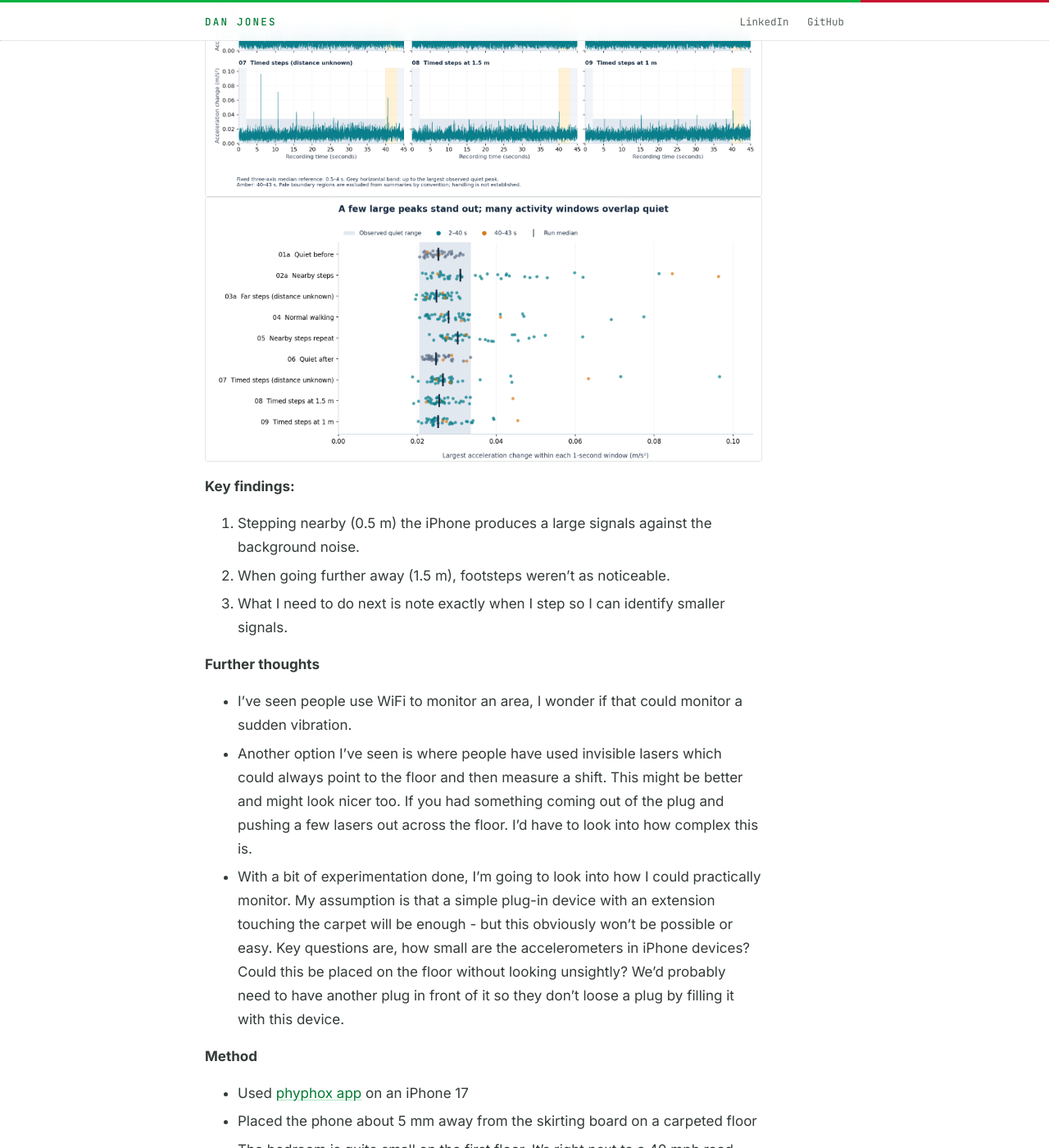
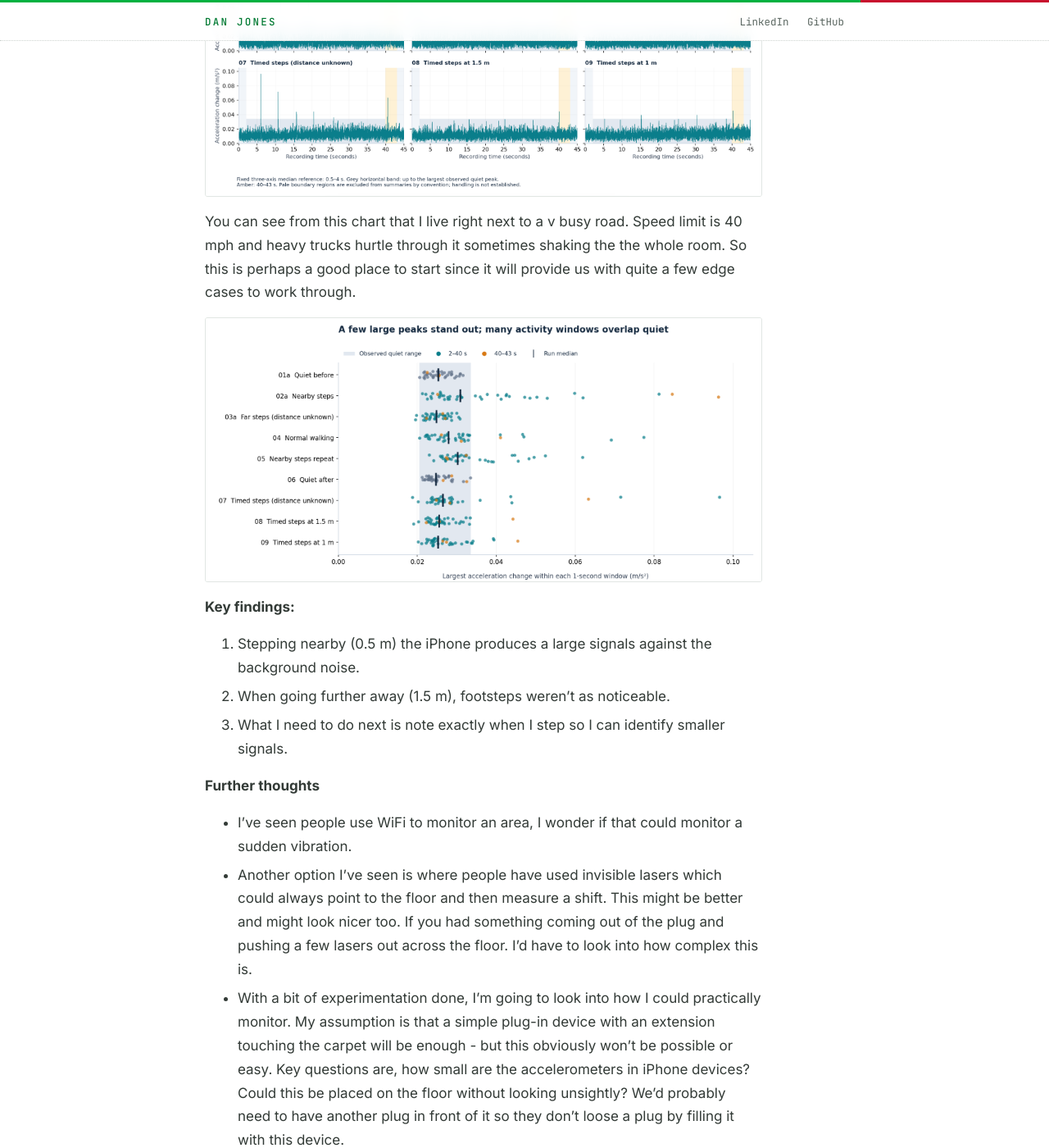
Before and after one commit to digidiplo/digidiplo.github.io, a Jekyll site: the page built from _posts/2026-11-22-first-post.md, in a window 1280 px wide and 1400 px high, scrolled down 1227 px. Shown: the whole window at 82% size. Built offline with Jekyll 4.4.1, drawn with Linux system fonts in a browser that asks for light colours; some of the changed text lies outside the part shown.

Commit message:
Update 2026-11-22-first-post.md
Added additional information

```diff
--- a/_posts/2026-11-22-first-post.md
+++ b/_posts/2026-11-22-first-post.md
@@ -10,6 +10,9 @@ Today I did a first set of experiments to test a simple hypothesis - Can the pho
 I used [phyphox](https://phyphox.org/) to record my iPhone's accelerometer and it took ~100 readings per second. Across the nine experiments I did, you can see the background noise and then the large signals as I step nearby.
 
 ![the first nine experiments](/assets/img/Screenshot 2026-11-22 at 16.45.29.png)
+
+You can see from this chart that I live right next to a v busy road. Speed limit is 40 mph and heavy trucks hurtle through it sometimes shaking the the whole room. So this is perhaps a good place to start since it will provide us with quite a few edge cases to work through.
+
 ![steps create stronger signals](/assets/img/Screenshot 2026-11-22 at 16.41.32.png)
 
 **Key findings:**
@@ -21,6 +24,7 @@ I used [phyphox](https://phyphox.org/) to record my iPhone's accelerometer and i
 - I've seen people use WiFi to monitor an area, I wonder if that could monitor a sudden vibration.
 - Another option I've seen is where people have used invisible lasers which could always point to the floor and then measure a shift. This might be better and might look nicer too. If you had something coming out of the plug and pushing a few lasers out across the floor. I'd have to look into how complex this is.
 - With a bit of experimentation done, I'm going to look into how I could practically monitor. My assumption is that a simple plug-in device with an extension touching the carpet will be enough - but this obviously won't be possible or easy. Key questions are, how small are the accelerometers in iPhone devices? Could this be placed on the floor without looking unsightly? We'd probably need to have another plug in front of it so they don't loose a plug by filling it with this device.
+- I should test this system in various homes once I've built my prototype, and perhaps find out what the average weight of an OAP is and start dropping a dummy to the floor at different angles and ways.
 
 **Method**
 - Used [phyphox app](https://phyphox.org/) on an iPhone 17
```
